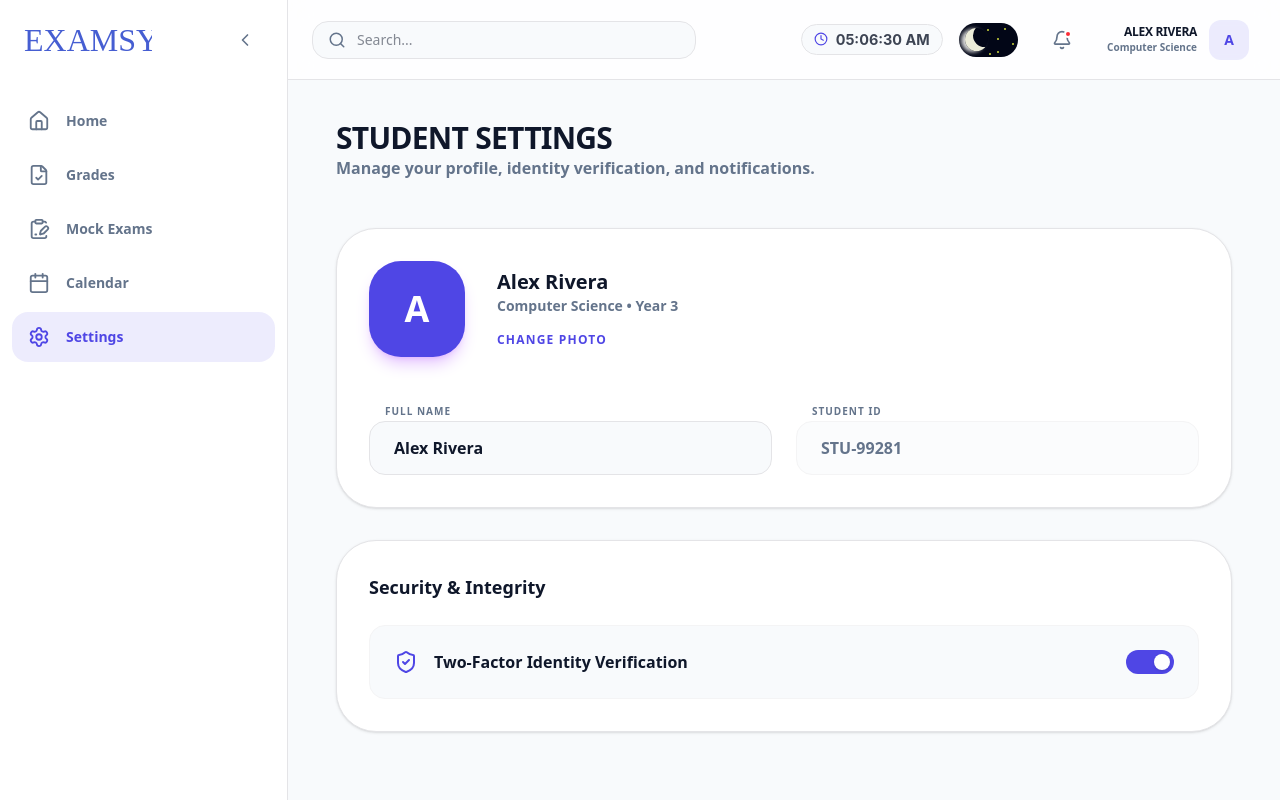
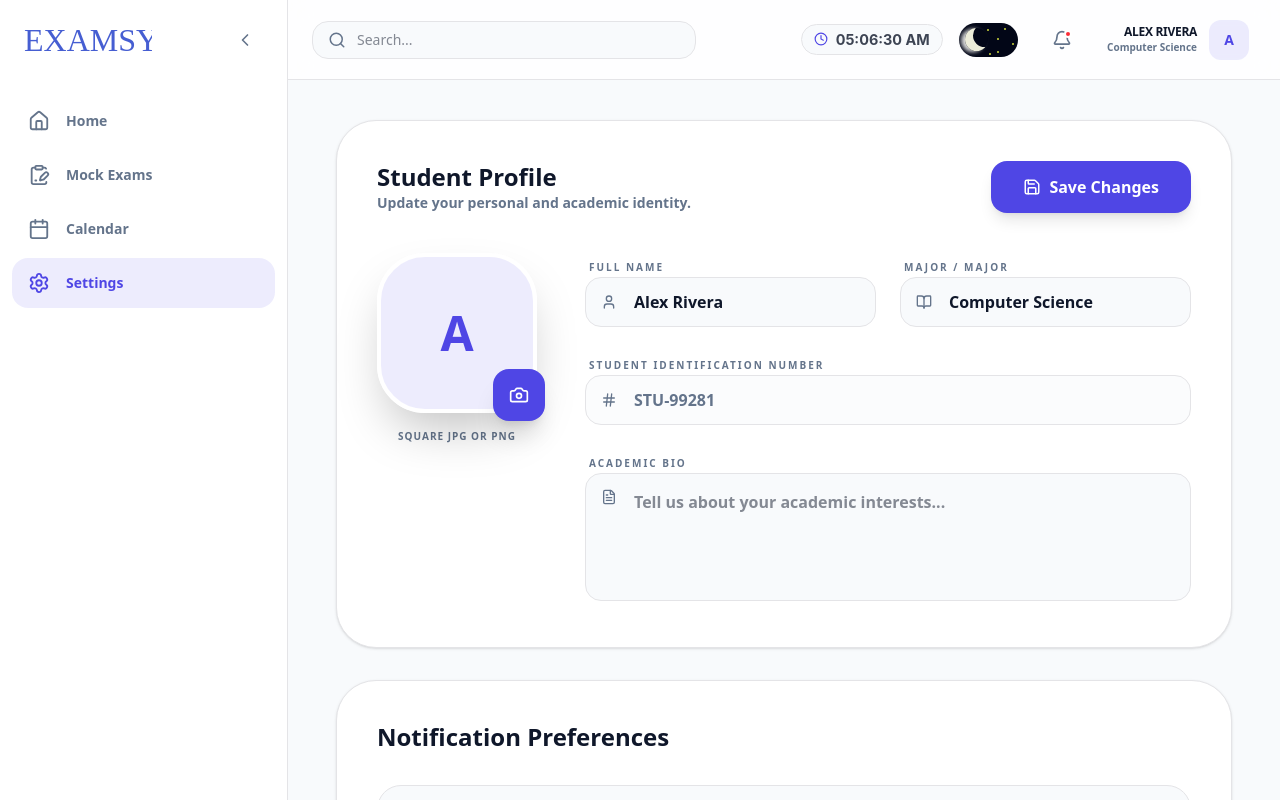
Before and after one commit to Ruvinda-Shaluka/Examsy-Frontend, a React (Vite) app: page /student/settings in a window 1280 px wide. Shown: the top 800 px of the page. Built offline with nearby package versions, Linux system fonts and the light colour scheme; no server answers; a web font is replaced by a local one.

Commit message:
feat: enhance StudentSettings with profile management, image upload, and notification preferences

```diff
--- a/src/components/student/StudentSidebar.jsx
+++ b/src/components/student/StudentSidebar.jsx
@@ -10,7 +10,6 @@ const StudentSidebar = ({ isOpen, toggle }) => {
 
     const navItems = [
         { icon: Home, label: 'Home', path: '/student/dashboard' },
-        { icon: FileCheck, label: 'Grades', path: '/student/grading' },
         { icon: ClipboardPenLine, label: 'Mock Exams', path: '/student/mock-exams' },
         { icon: Calendar, label: 'Calendar', path: '/student/calendar' },
         { icon: Settings, label: 'Settings', path: '/student/settings' }
--- a/src/pages/student/StudentSettings.jsx
+++ b/src/pages/student/StudentSettings.jsx
@@ -1,75 +1,176 @@
-import React from 'react';
-import {ShieldCheck} from 'lucide-react';
-import {STUDENT_DATA} from '../../data/StudentMockData';
+import React, { useState, useRef } from 'react';
 import StudentLayout from "../../layouts/StudentLayout.jsx";
+import { STUDENT_DATA } from '../../data/StudentMockData';
+import {
+    Mail,
+    Smartphone,
+    Shield,
+    Save,
+    Camera,
+    User,
+    BookOpen,
+    Hash,
+    FileText
+} from 'lucide-react';
 
-const StudentSettings = () => (<StudentLayout>
-        <div className="max-w-4xl mx-auto space-y-12 animate-fade-in">
-            <header>
-                <h1 className="text-3xl font-black uppercase tracking-tight text-examsy-text">Student Settings</h1>
-                <p className="text-examsy-muted font-bold">Manage your profile, identity verification, and
-                    notifications.</p>
-            </header>
+const StudentSettings = () => {
+    // Initialize state from Mock Data
+    const [profile, setProfile] = useState(STUDENT_DATA);
+    const [notifs, setNotifs] = useState({ email: true, mobile: true, security: true });
+    const fileInputRef = useRef(null);
 
-            <div className="grid gap-8">
-                {/* Profile Section */}
-                <div
-                    className="bg-examsy-surface p-8 rounded-[40px] border border-zinc-200 dark:border-zinc-800 shadow-sm">
-                    <div className="flex items-center gap-8 mb-10">
-                        <div
-                            className="w-24 h-24 rounded-[32px] bg-examsy-primary flex items-center justify-center text-4xl text-white font-black shadow-lg shadow-purple-500/30">
-                            {STUDENT_DATA.avatar}
+    // Handle Local Image Upload (Same logic as teacher)
+    const handleImageUpload = (e) => {
+        const file = e.target.files[0];
+        if (file) {
+            const reader = new FileReader();
+            reader.onloadend = () => {
+                setProfile({ ...profile, profileImage: reader.result, avatar: null });
+            };
+            reader.readAsDataURL(file);
+        }
+    };
+
+    const handleSave = () => {
+        // Future backend: POST/PATCH profile to /api/student/profile
+        alert("Student Profile and Academic Details saved!");
+    };
+
+    return (
+        <StudentLayout>
+            <div className="max-w-4xl mx-auto space-y-8 pb-10 animate-fade-in">
+
+                {/* --- PROFILE SECTION --- */}
+                <section className="bg-examsy-surface rounded-[40px] border border-zinc-200 dark:border-zinc-800 p-10 shadow-sm transition-colors duration-500">
+                    <div className="flex flex-col sm:flex-row justify-between items-start sm:items-center gap-6 mb-10">
+                        <div>
+                            <h2 className="text-2xl font-black text-examsy-text">Student Profile</h2>
+                            <p className="text-examsy-muted font-bold text-sm">Update your personal and academic identity.</p>
                         </div>
-                        <div>
-                            <h3 className="text-xl font-black text-examsy-text">{STUDENT_DATA.name}</h3>
-                            <p className="text-sm font-bold text-examsy-muted">{STUDENT_DATA.major} • Year 3</p>
                         <button
-                                className="mt-4 text-xs font-black text-examsy-primary uppercase tracking-widest hover:underline">Change
-                                Photo
+                            onClick={handleSave}
+                            className="w-full sm:w-auto bg-examsy-primary text-white px-8 py-3.5 rounded-2xl font-black flex items-center justify-center gap-2 shadow-lg hover:scale-[1.02] transition-all"
+                        >
+                            <Save size={18} /> Save Changes
                         </button>
+                    </div>
+
+                    <div className="flex flex-col lg:flex-row gap-12">
+                        {/* Photo Upload Area */}
+                        <div className="flex flex-col items-center gap-4">
+                            <div className="relative group">
+                                <div className="w-40 h-40 rounded-[48px] bg-examsy-primary/10 border-4 border-examsy-surface shadow-2xl overflow-hidden flex items-center justify-center text-examsy-primary text-5xl font-black">
+                                    {profile.profileImage ? (
+                                        <img src={profile.profileImage} alt="Profile" className="w-full h-full object-cover" />
+                                    ) : (
+                                        profile.avatar || <User size={48} />
+                                    )}
+                                </div>
+                                <button
+                                    onClick={() => fileInputRef.current.click()}
+                                    className="absolute -bottom-2 -right-2 p-4 bg-examsy-primary text-white rounded-2xl shadow-xl hover:scale-110 transition-transform z-10"
+                                >
+                                    <Camera size={20} />
+                                </button>
+                                <input
+                                    type="file"
+                                    ref={fileInputRef}
+                                    onChange={handleImageUpload}
+                                    className="hidden"
+                                    accept="image/*"
+                                />
+                            </div>
+                            <p className="text-[10px] font-black uppercase tracking-widest text-examsy-muted">Square JPG or PNG</p>
+                        </div>
+
+                        {/* Text Fields */}
+                        <div className="flex-1 grid grid-cols-1 sm:grid-cols-2 gap-6">
+                            {/* Full Name */}
+                            <div className="space-y-1.5">
+                                <label className="text-[10px] font-black text-examsy-muted uppercase tracking-[0.2em] ml-1">Full Name</label>
+                                <div className="relative">
+                                    <User className="absolute left-4 top-1/2 -translate-y-1/2 text-examsy-muted" size={16} />
+                                    <input
+                                        value={profile.name}
+                                        onChange={e => setProfile({...profile, name: e.target.value})}
+                                        className="w-full bg-examsy-bg border border-zinc-200 dark:border-zinc-800 rounded-2xl py-3 pl-12 pr-4 font-bold text-examsy-text outline-none focus:border-examsy-primary transition-all"
+                                    />
                                 </div>
                             </div>
 
-                    <div className="grid grid-cols-1 md:grid-cols-2 gap-6">
-                        <div className="space-y-2">
-                            <label className="text-[10px] font-black uppercase tracking-widest text-examsy-muted ml-4">Full
-                                Name</label>
+                            {/* Major/Field */}
+                            <div className="space-y-1.5">
+                                <label className="text-[10px] font-black text-examsy-muted uppercase tracking-[0.2em] ml-1">Major / Major</label>
+                                <div className="relative">
+                                    <BookOpen className="absolute left-4 top-1/2 -translate-y-1/2 text-examsy-muted" size={16} />
                                     <input
-                                type="text"
-                                defaultValue={STUDENT_DATA.name}
-                                className="w-full bg-examsy-bg border border-zinc-200 dark:border-zinc-800 rounded-2xl px-6 py-3.5 font-bold text-examsy-text outline-none focus:border-examsy-primary transition-colors"
+                                        value={profile.major}
+                                        onChange={e => setProfile({...profile, major: e.target.value})}
+                                        className="w-full bg-examsy-bg border border-zinc-200 dark:border-zinc-800 rounded-2xl py-3 pl-12 pr-4 font-bold text-examsy-text outline-none focus:border-examsy-primary transition-all"
                                     />
                                 </div>
-                        <div className="space-y-2">
-                            <label className="text-[10px] font-black uppercase tracking-widest text-examsy-muted ml-4">Student
-                                ID</label>
+                            </div>
+
+                            {/* Student ID (Read Only) */}
+                            <div className="space-y-1.5 sm:col-span-2">
+                                <label className="text-[10px] font-black text-examsy-muted uppercase tracking-[0.2em] ml-1">Student Identification Number</label>
+                                <div className="relative">
+                                    <Hash className="absolute left-4 top-1/2 -translate-y-1/2 text-examsy-muted" size={16} />
                                     <input
-                                type="text"
+                                        value={profile.id}
                                         readOnly
-                                defaultValue={STUDENT_DATA.id}
-                                className="w-full bg-examsy-bg/50 border border-zinc-100 dark:border-zinc-800 rounded-2xl px-6 py-3.5 font-bold text-examsy-muted outline-none cursor-not-allowed"
+                                        className="w-full bg-examsy-bg/50 border border-zinc-200 dark:border-zinc-800 rounded-2xl py-3 pl-12 pr-4 font-bold text-examsy-muted outline-none cursor-not-allowed"
+                                    />
+                                </div>
+                            </div>
+
+                            {/* Bio */}
+                            <div className="space-y-1.5 sm:col-span-2">
+                                <label className="text-[10px] font-black text-examsy-muted uppercase tracking-[0.2em] ml-1">Academic Bio</label>
+                                <div className="relative">
+                                    <FileText className="absolute left-4 top-4 text-examsy-muted" size={16} />
+                                    <textarea
+                                        placeholder="Tell us about your academic interests..."
+                                        value={profile.bio || ""}
+                                        onChange={e => setProfile({...profile, bio: e.target.value})}
+                                        className="w-full bg-examsy-bg border border-zinc-200 dark:border-zinc-800 rounded-2xl py-4 pl-12 pr-4 font-bold text-examsy-text h-32 resize-none outline-none focus:border-examsy-primary transition-all"
                                     />
                                 </div>
                             </div>
                         </div>
+                    </div>
+                </section>
 
-                {/* Security Section */}
-                <div
-                    className="bg-examsy-surface p-8 rounded-[40px] border border-zinc-200 dark:border-zinc-800 shadow-sm">
-                    <h3 className="text-lg font-black text-examsy-text mb-6">Security & Integrity</h3>
-                    <div
-                        className="flex items-center justify-between p-6 bg-examsy-bg rounded-2xl border border-zinc-100 dark:border-zinc-800">
-                        <div className="flex items-center gap-4">
-                            <ShieldCheck className="text-examsy-primary"/>
-                            <span className="font-bold text-examsy-text">Two-Factor Identity Verification</span>
-                        </div>
-                        <div className="w-12 h-6 bg-examsy-primary rounded-full relative p-1 cursor-pointer">
-                            <div className="w-4 h-4 bg-white rounded-full absolute right-1 shadow-sm"/>
+                {/* --- NOTIFICATIONS SECTION --- */}
+                <section className="bg-examsy-surface rounded-[40px] border border-zinc-200 dark:border-zinc-800 p-10 shadow-sm transition-colors duration-500">
+                    <h2 className="text-2xl font-black text-examsy-text mb-8">Notification Preferences</h2>
+                    <div className="space-y-4">
+                        {[
+                            { id: 'email', icon: Mail, label: 'Email Notifications', desc: 'Receive grade reports and class announcements via email.' },
+                            { id: 'mobile', icon: Smartphone, label: 'Push Notifications', desc: 'Alerts for upcoming deadlines and exam reminders.' },
+                            { id: 'security', icon: Shield, label: 'Identity Alerts', desc: 'Get notified of proctoring flags or unauthorized logins.' }
+                        ].map(item => (
+                            <div key={item.id} className="flex justify-between items-center p-6 bg-examsy-bg rounded-3xl border border-zinc-200 dark:border-zinc-800/50">
+                                <div className="flex items-center gap-5">
+                                    <div className="p-3 bg-examsy-surface rounded-2xl text-examsy-primary"><item.icon size={22}/></div>
+                                    <div className="pr-4">
+                                        <p className="font-black text-examsy-text text-sm uppercase tracking-wider">{item.label}</p>
+                                        <p className="text-xs font-bold text-examsy-muted leading-snug">{item.desc}</p>
                                     </div>
                                 </div>
+                                <button
+                                    onClick={() => setNotifs({...notifs, [item.id]: !notifs[item.id]})}
+                                    className={`shrink-0 w-14 h-7 rounded-full transition-all flex items-center px-1 ${notifs[item.id] ? 'bg-examsy-primary' : 'bg-zinc-400'}`}
+                                >
+                                    <div className={`w-5 h-5 bg-white rounded-full transition-all ${notifs[item.id] ? 'translate-x-7' : 'translate-x-0'}`} />
+                                </button>
                             </div>
+                        ))}
                     </div>
+                </section>
             </div>
-    </StudentLayout>);
+        </StudentLayout>
+    );
+};
 
 export default StudentSettings;
```
Lines whose indentation alone changed are shown as unchanged.
